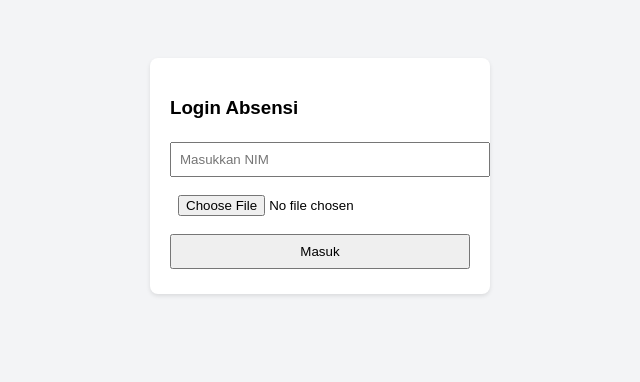
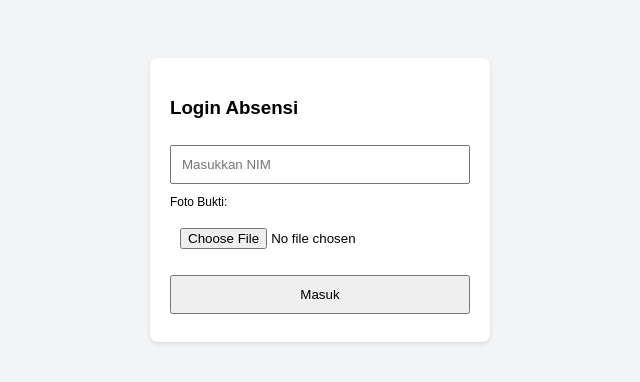
Before and after one commit to suryanovara/absensi-kampus, a website built with Vite: page index.html in a window 1280 px wide. Shown: the whole page, without its empty margins (320-960 px from the left). Built offline with nearby package versions, Linux system fonts and the light colour scheme; some packages are replaced by stand-ins of ours.

Commit message:
Add files via upload

```diff
--- a/index.html
+++ b/index.html
@@ -1,16 +1,19 @@
 <!DOCTYPE html>
 <html lang="id">
 <head>
+  <meta charset="UTF-8">
   <style>
     body { font-family: sans-serif; display: flex; justify-content: center; padding-top: 50px; background: #f3f4f6; }
     .card { background: white; padding: 20px; border-radius: 8px; box-shadow: 0 2px 4px rgba(0,0,0,0.1); width: 300px; }
-    input, button { width: 100%; margin: 5px 0; padding: 8px; }
+    input, button { width: 100%; margin: 8px 0; padding: 10px; box-sizing: border-box; }
   </style>
 </head>
 <body>
+
   <div class="card">
     <h3>Login Absensi</h3>
     <input type="text" id="nim" placeholder="Masukkan NIM" />
+    <label style="font-size: 12px;">Foto Bukti:</label>
     <input type="file" id="fotoBukti" accept="image/*" capture="environment" />
     <button onclick="cekLogin()">Masuk</button>
   </div>
```
